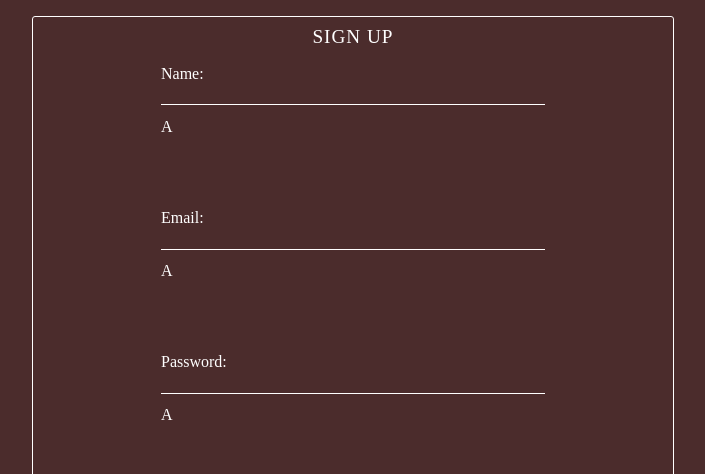
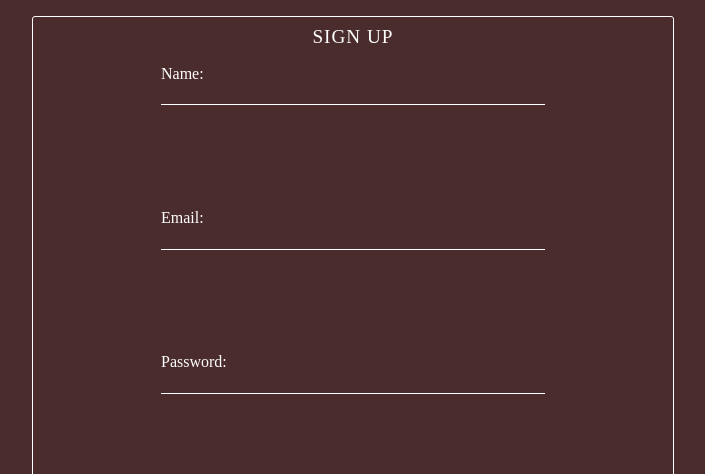
Before and after one commit to johnkatua/Resourceful, a React (Create React App) app: page /register in a window 1280 px wide. Shown: the top 474 px of the page, without its empty margins (288-993 px from the left). Built offline with nearby package versions, Linux system fonts and the light colour scheme.

Commit message:
validating user input while registering

```diff
--- a/package.json
+++ b/package.json
@@ -7,6 +7,7 @@
     "@testing-library/react": "^12.1.2",
     "@testing-library/user-event": "^13.5.0",
     "axios": "^0.24.0",
+    "formik": "^2.2.9",
     "react": "^17.0.2",
     "react-dom": "^17.0.2",
     "react-icons": "^4.3.1",
@@ -18,7 +19,8 @@
     "redux-logger": "^3.0.6",
     "redux-saga": "^1.1.3",
     "redux-thunk": "^2.4.1",
-    "web-vitals": "^2.1.2"
+    "web-vitals": "^2.1.2",
+    "yup": "^0.32.11"
   },
   "scripts": {
     "start": "react-scripts start",
--- a/src/pages/Register/RegisterPage.js
+++ b/src/pages/Register/RegisterPage.js
@@ -1,40 +1,72 @@
 import React from "react";
 import { Link } from "react-router-dom";
 import { BsArrowRight } from "react-icons/bs";
+import { useDispatch } from "react-redux";
+import { useNavigate } from "react-router-dom";
+import { useFormik } from "formik";
+import * as Yup from "yup";
+
 
 import "./RegisterPage.css";
+import { userRegister } from "../../redux/action/Register";
 
 const RegisterPage = () => {
+  const navigate = useNavigate();
+  const dispatch = useDispatch();
+  const formik = useFormik({
+    initialValues: {
+      name: "",
+      email: "",
+      password: "",
+      account_type: "",
+    },
+    validationSchema: Yup.object({
+      name: Yup.string().required("* Name field is required"),
+      email: Yup.string().email("Invalid email address").required("* Email field is required"),
+      password: Yup.string()
+        .required("* Password is required")
+        .min(6, "Password is too short - minimum should be 6 characters"),
+      account_type: Yup.string().required("* Account type is required"),
+    }),
+    onSubmit: (values) => {
+      try {
+        const { name, email, password, account_type } = values;
+        dispatch(userRegister({ name, email, password, account_type }))
+        navigate("/home");
+        formik.resetForm();
+      } catch (error) {
+        formik.resetForm();
+      }
+    }
+  });
   return (
     <div className="register__container">
       <div className="register__form">
         <h2>Sign Up</h2>
-        <form className="register--form__details">
+        <form className="register--form__details" onSubmit={formik.handleSubmit}>
           <div className="register--form__data">
             <label>
               Name:
-              <input />
+              <input type="text" name="name" value={formik.values.name} onChange={formik.handleChange} />
             </label>
-            <span>A</span>
+            <span>{formik.errors.name}</span>
           </div>
           <div className="register--form__data">
             <label>
               Email:
-              <input />
+              <input type="email" name="email" value={formik.values.email} onChange={formik.handleChange} />
             </label>
-            <span>A</span>
+            <span>{formik.errors.email}</span>
           </div>
           <div className="register--form__data">
             <label>
               Password:
-              <input />
+              <input type="password" name="password" value={formik.values.password} onChange={formik.handleChange} autoComplete="off" />
             </label>
-            <span>
-              A
-            </span>
+            <span>{formik.errors.password}</span>
           </div>
           <div className="register__account">
-            <select id="account_type">
+            <select id="account_type" name="account_type" onChange={formik.handleChange} placeholder="Select role">
               <option value="normal_user">Normal User</option>
               <option value="company">Service Provider</option>
             </select>
@@ -44,7 +76,9 @@ const RegisterPage = () => {
           </div>
           <p>
             Already have an account. Sign In Now!
-            <Link to="/login"><BsArrowRight /></Link>
+            <Link to="/login">
+              <BsArrowRight />
+            </Link>
           </p>
         </form>
       </div>
```
Also changed, not shown: 1 other file (tests, documents, lock files or other folders).
